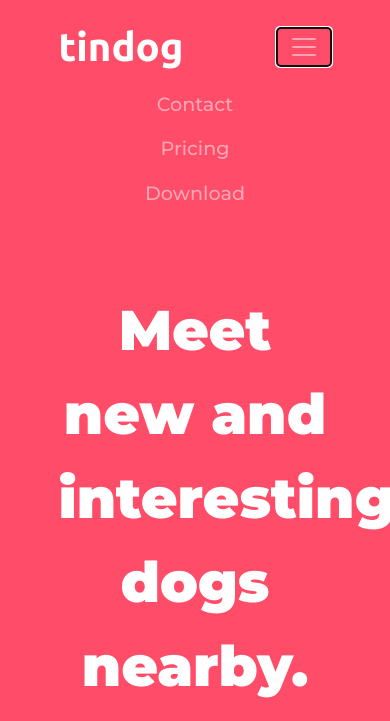
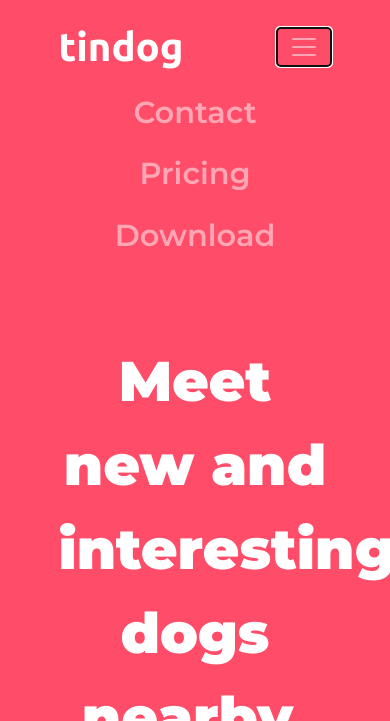
Before and after one commit to Praveen0825/tindog, a plain HTML site: page index.html in a window 390 px wide. Both pictures are taken after a click on the button "Toggle navigation". Shown: the top 721 px of the page. Drawn offline with nearby package versions, Linux system fonts and the light colour scheme.

Commit message:
css edited

```diff
--- a/css/styles.css
+++ b/css/styles.css
@@ -141,4 +141,13 @@ padding-bottom: 3%;
         position: static;
         transform: rotate(0);
     }
+
 }
+@media (max-width:412px){
+    .nav-link{
+        font-size: 1.9rem;
+        font-weight: 600;
+        font-family: "Montserrat";
+
+    }
+}
```
